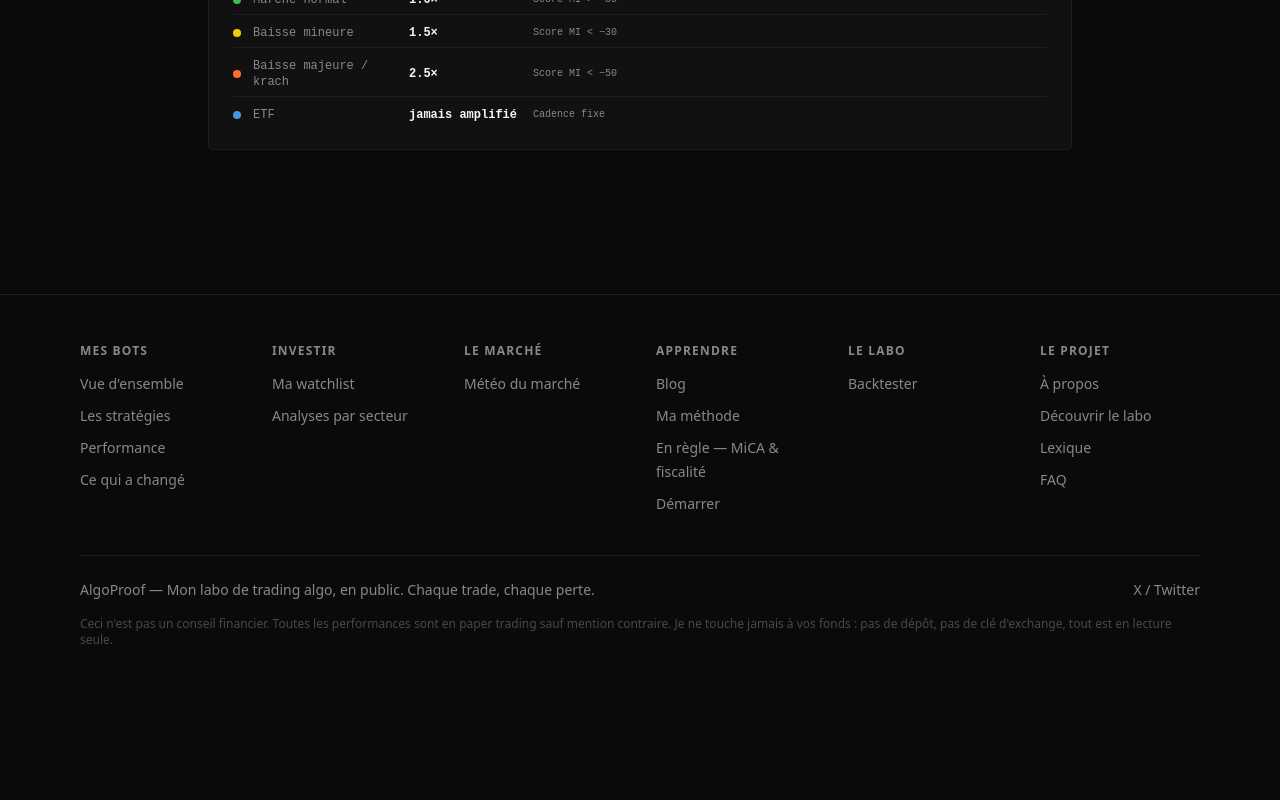
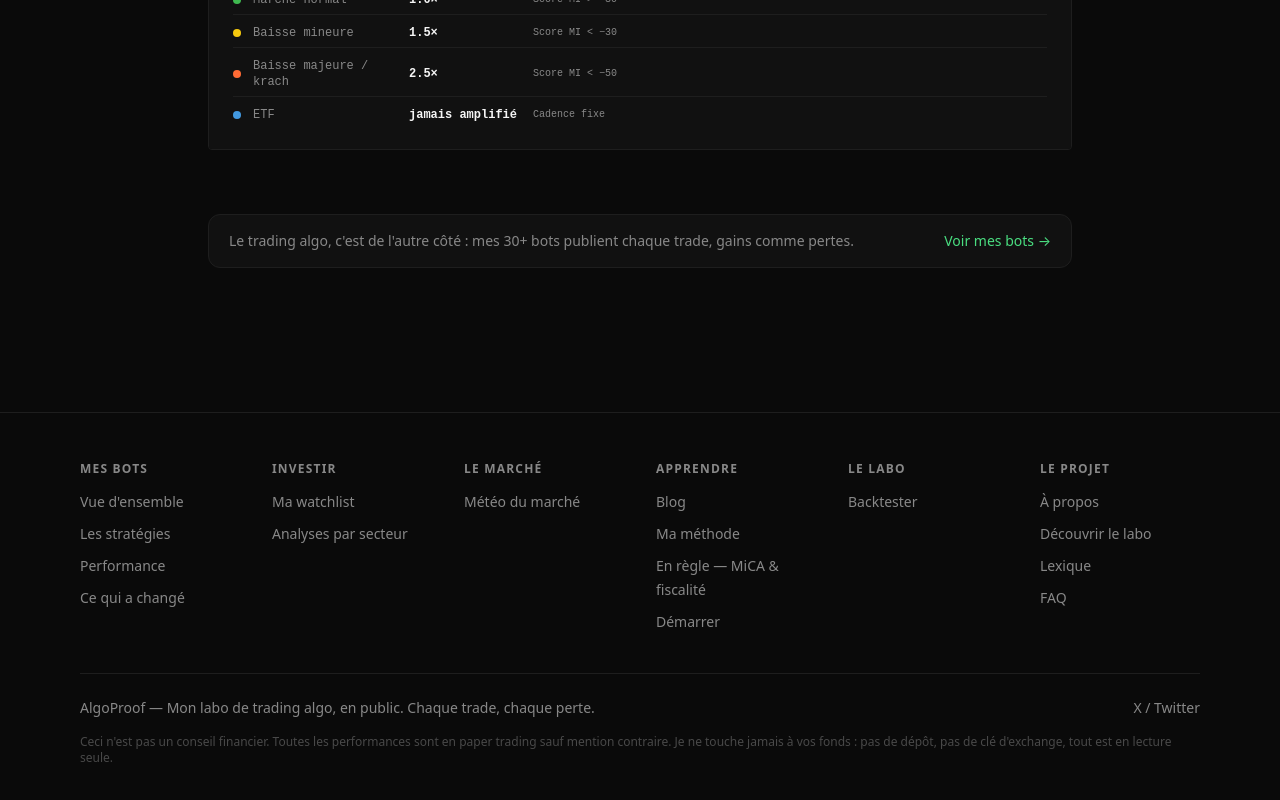
Before and after one commit to Tosmahdess/algoproof, a Next.js app: page /wealth in a window 1280 px wide. Shown: the part 1688-2488 px from the top of the page. Before the commit the page ends 2384 px from the top, so only its background shows below. Built offline with nearby package versions, Linux system fonts and the light colour scheme; no server answers.

Commit message:
feat(wealth): bridge line to /strategies (no bot cards by design)

```diff
--- a/src/app/wealth/page.tsx
+++ b/src/app/wealth/page.tsx
@@ -319,6 +319,18 @@ export default function WealthPage() {
         />
       </section>
 
+      {/* Bridge to the trading side — no bot cards here on purpose: long-term
+          investing and algo trading are two different products/risk levels. */}
+      <section className="rounded-xl border border-border bg-card px-5 py-4 flex flex-wrap items-center justify-between gap-3">
+        <p className="text-sm text-muted">
+          Le trading algo, c&apos;est de l&apos;autre côté : mes 30+ bots publient chaque
+          trade, gains comme pertes.
+        </p>
+        <Link href="/strategies" className="text-sm text-positive hover:underline flex-shrink-0">
+          Voir mes bots →
+        </Link>
+      </section>
+
     </main>
   )
 }
```
